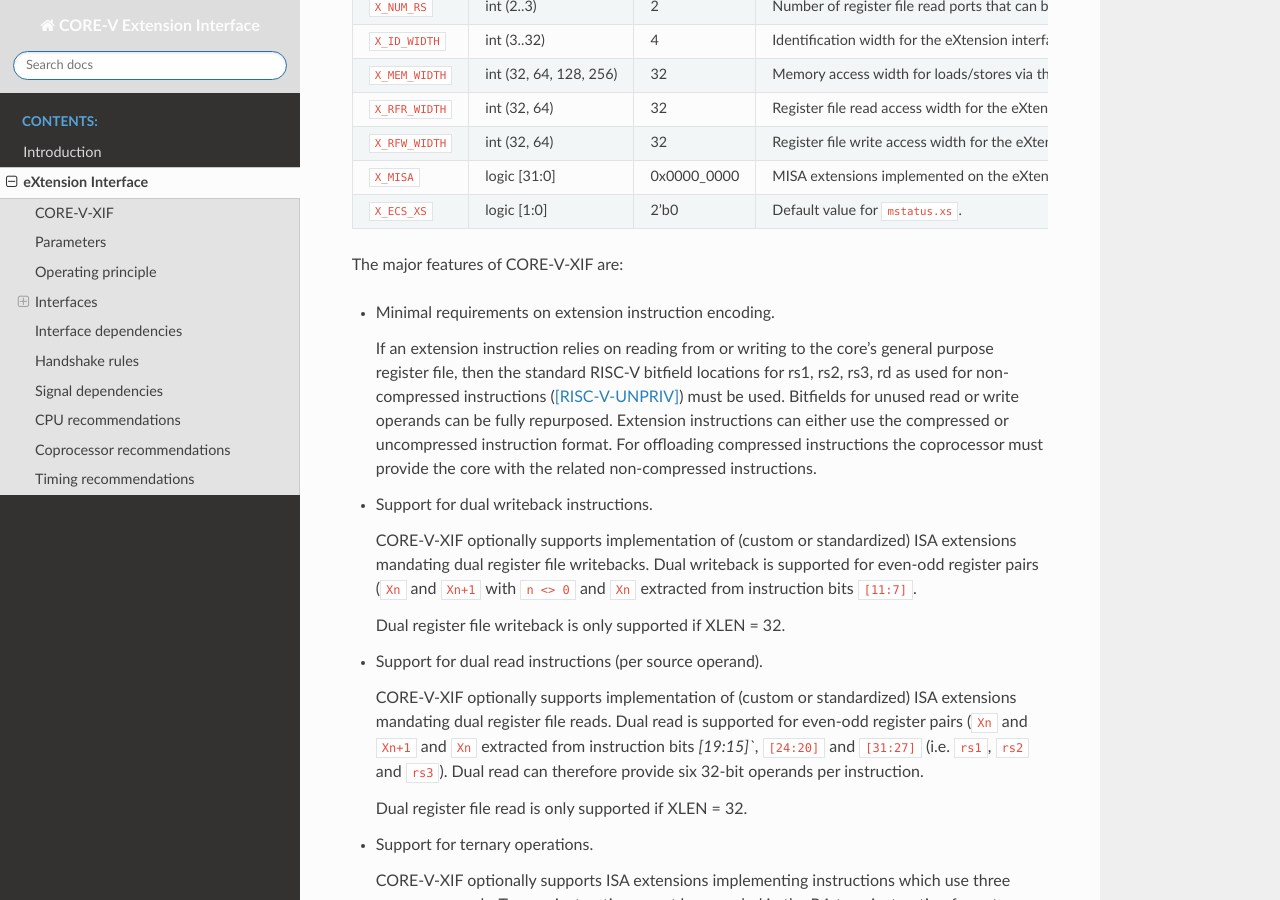
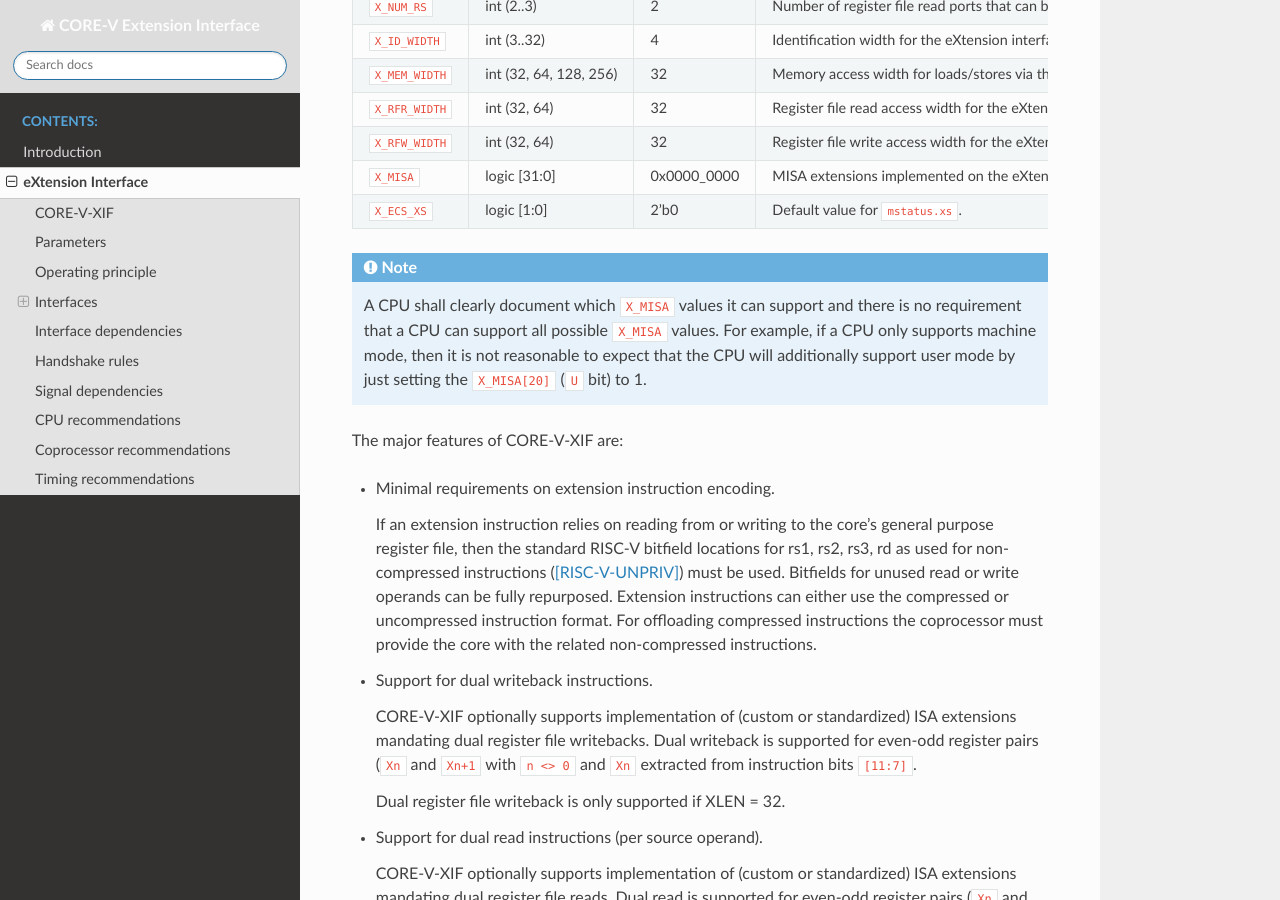
Before and after one commit to openhwgroup/core-v-xif, a Sphinx documentation site: the page built from docs/source/x_ext.rst, in a window 1280 px wide and 900 px high, scrolled down 1137 px. Built offline with Sphinx 7.4.7 and the Read the Docs theme 2.0.0, drawn with Linux system fonts in a browser that asks for light colours; some of the changed text lies outside the part shown.

Commit message:
X_MISA clarification. Typo fix.
Signed-off-by: Arjan Bink <Arjan.Bink@silabs.com>

```diff
--- a/docs/source/x_ext.rst
+++ b/docs/source/x_ext.rst
@@ -53,6 +53,12 @@ Parameters
 +------------------------------+------------------------+---------------+--------------------------------------------------------------------+
 | ``X_ECS_XS``                 | logic [1:0]            | 2'b0          | Default value for ``mstatus.xs``.                                  |
 +------------------------------+------------------------+---------------+--------------------------------------------------------------------+
+
+.. note::
+
+   A |processor| shall clearly document which ``X_MISA`` values it can support and there is no requirement that a |processor| can support
+   all possible ``X_MISA`` values. For example, if a |processor| only supports machine mode, then it is not reasonable to expect that the
+   |processor| will additionally support user mode by just setting the ``X_MISA[20]`` (``U`` bit) to 1.
 
 The major features of CORE-V-XIF are:
 
```
Also changed, not shown: other parts of docs/source/x_ext.rst (+1 -1 lines).
